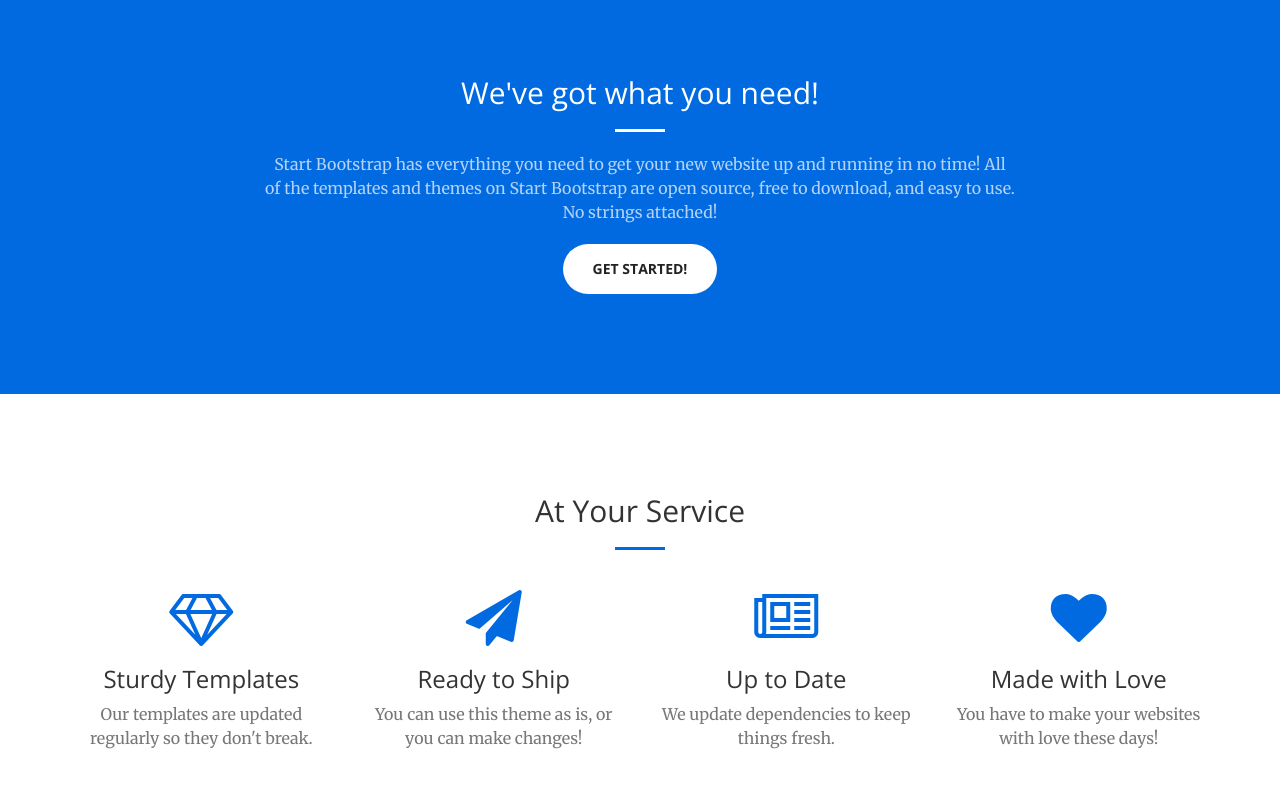
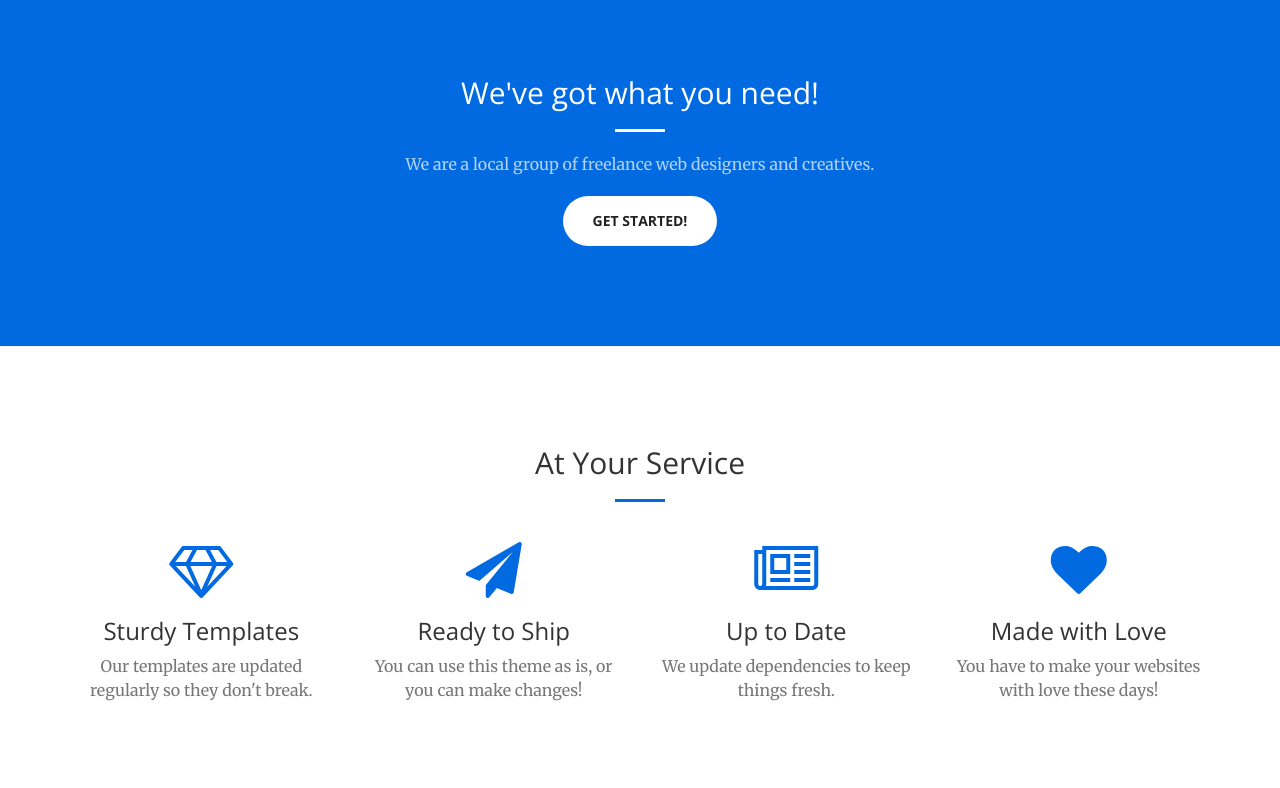
Before and after one commit to masswebdev/massweb.dev, a Jekyll site: the page built from index.html, in a window 1280 px wide and 900 px high, scrolled down 818 px, cut to the strip 106-894 px from the top of the window. Built offline with Jekyll 4.4.1, drawn with Linux system fonts in a browser that asks for light colours.

Commit message:
Update call-to-action.html

```diff
--- a/_includes/call-to-action.html
+++ b/_includes/call-to-action.html
@@ -4,7 +4,7 @@
             <div class="col-lg-8 col-lg-offset-2 text-center">
                 <h2 class="section-heading">We've got what you need!</h2>
                 <hr class="light">
-                <p class="text-faded">Start Bootstrap has everything you need to get your new website up and running in no time! All of the templates and themes on Start Bootstrap are open source, free to download, and easy to use. No strings attached!</p>
+                <p class="text-faded">We are a local group of freelance web designers and creatives.</p>
                 <a href="#" class="btn btn-default btn-xl">Get Started!</a>
             </div>
         </div>
```
